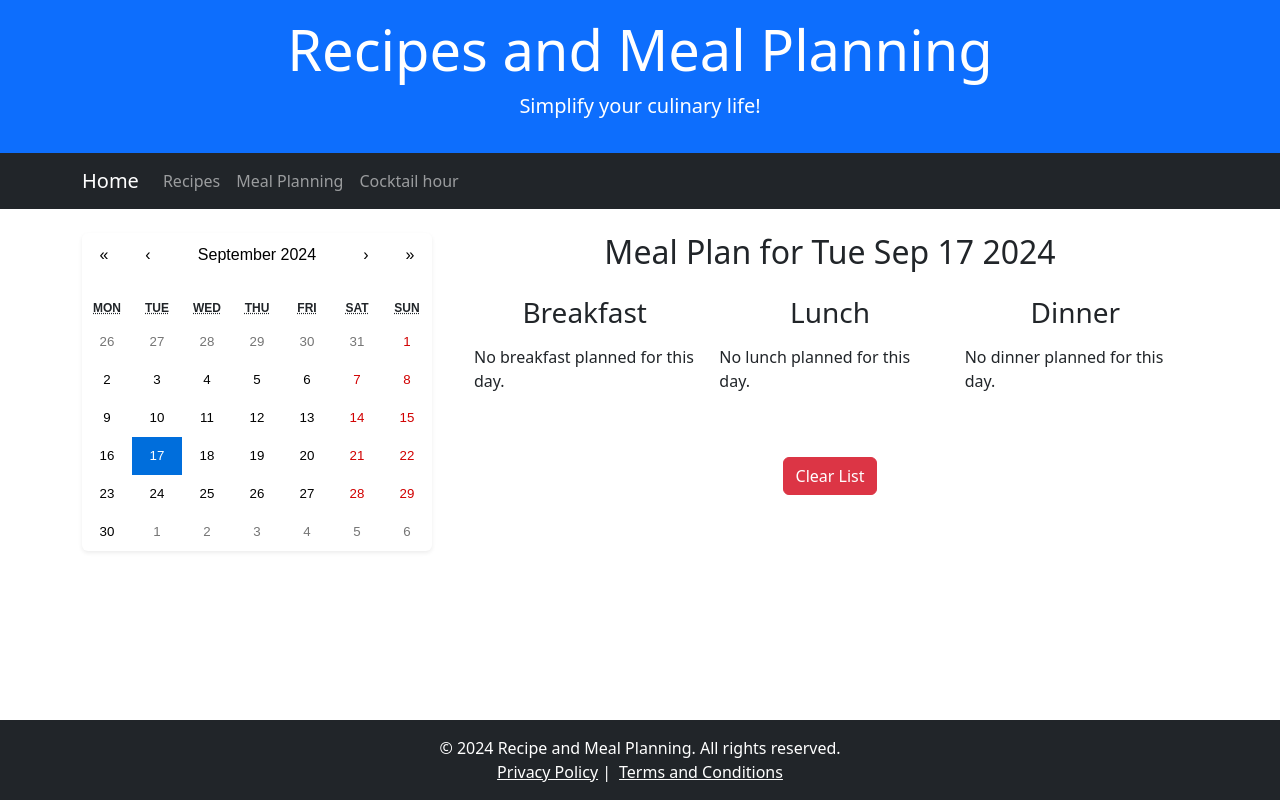
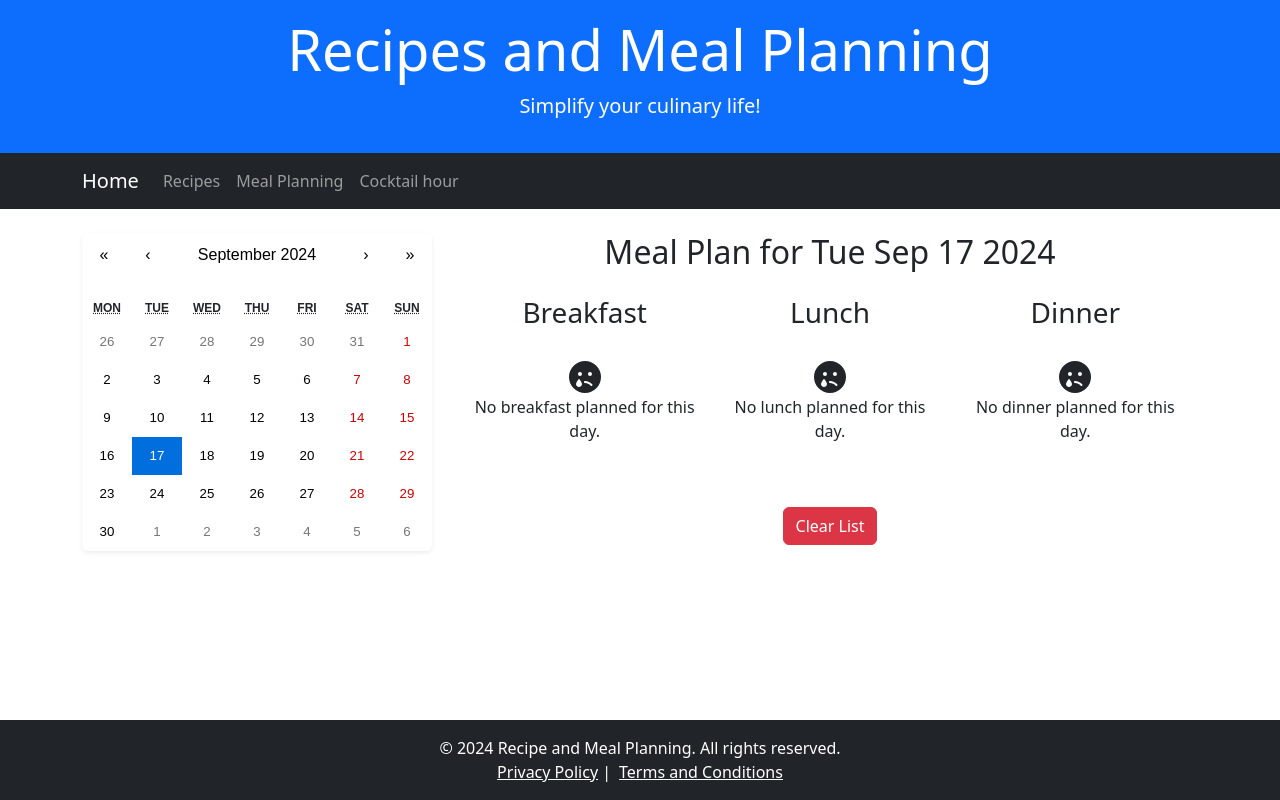
Before and after one commit to LauraaTanase/meal-planner-with-react, a React (Create React App) app: page /meal-planning in a window 1280 px wide. Built offline with nearby package versions, Linux system fonts and the light colour scheme.

Commit message:
Adding FontAwesome icon to MealPlanPageContainer

```diff
--- a/src/containers/MealPlanPageContainer.js
+++ b/src/containers/MealPlanPageContainer.js
@@ -2,6 +2,8 @@ import React, { useState, useEffect } from "react";
 import Calendar from "react-calendar";
 import "react-calendar/dist/Calendar.css";
 import MealPlanCardComponent from "../components/MealPlanCardComponent";
+import { FontAwesomeIcon } from "@fortawesome/react-fontawesome";
+import { faFaceSadTear } from "@fortawesome/free-solid-svg-icons";
 
 const MealPlanPageContainer = () => {
   const [selectedDate, setSelectedDate] = useState(new Date());
@@ -58,14 +60,16 @@ const MealPlanPageContainer = () => {
               <div className="row row-cols-1 row-cols-md-2 row-cols-lg-3 g-4">
                 {["breakfast", "lunch", "dinner"].map((mealType) => (
                   <div key={mealType} className="col mb-4">
-                    <h3 className="text-capitalize text-center mb-3">{mealType}</h3>
+                    <h3 className="text-capitalize text-center mb-3">
+                      {mealType}
+                    </h3>
                     {mealPlanForDate[mealType]?.length > 0 ? (
                       <div className="d-flex flex-wrap justify-content-start">
                         {mealPlanForDate[mealType].map((mealPlan) => (
                           <div
                             className="card mb-3 me-3"
                             key={mealPlan.idMeal}
-                            style={{ maxWidth: '300px', flex: '1 0 auto' }}
+                            style={{ maxWidth: "300px", flex: "1 0 auto" }}
                           >
                             <MealPlanCardComponent
                               strMeal={mealPlan.strMeal}
@@ -76,7 +80,13 @@ const MealPlanPageContainer = () => {
                         ))}
                       </div>
                     ) : (
-                      <p>No {mealType} planned for this day.</p>
+                      <div className="d-flex flex-wrap justify-content-start">
+                        <p className="text-center mt-3">
+                          <FontAwesomeIcon icon={faFaceSadTear} size="2x" />
+                          <br />
+                          No {mealType} planned for this day.
+                        </p>
+                      </div>
                     )}
                   </div>
                 ))}
@@ -99,8 +109,15 @@ const MealPlanPageContainer = () => {
 
                   if (confirmClear) {
                     delete mealPlans[formattedDate];
-                    localStorage.setItem("mealPlans", JSON.stringify(mealPlans));
-                    setMealPlanForDate({ breakfast: [], lunch: [], dinner: [] });
+                    localStorage.setItem(
+                      "mealPlans",
+                      JSON.stringify(mealPlans)
+                    );
+                    setMealPlanForDate({
+                      breakfast: [],
+                      lunch: [],
+                      dinner: [],
+                    });
                     alert(
                       `All meal plans for ${formattedDate} have been cleared.`
                     );
```
